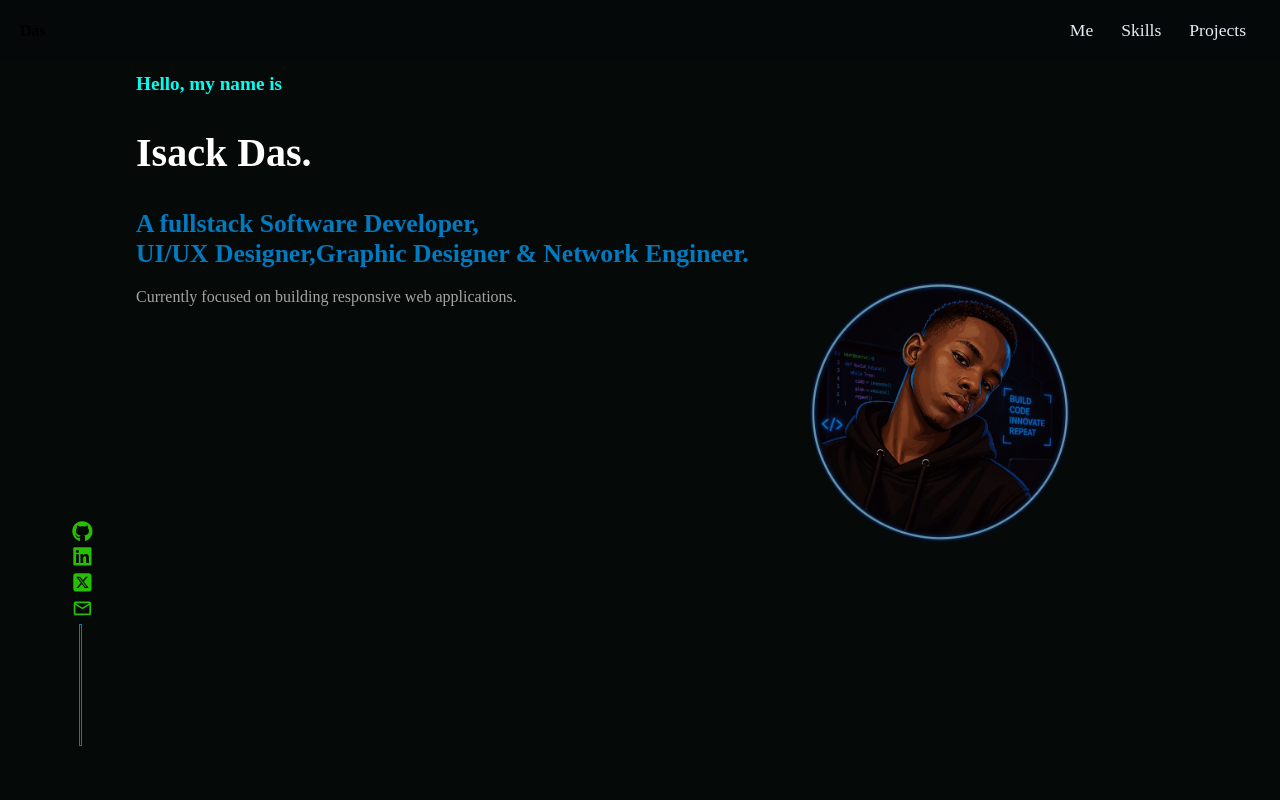
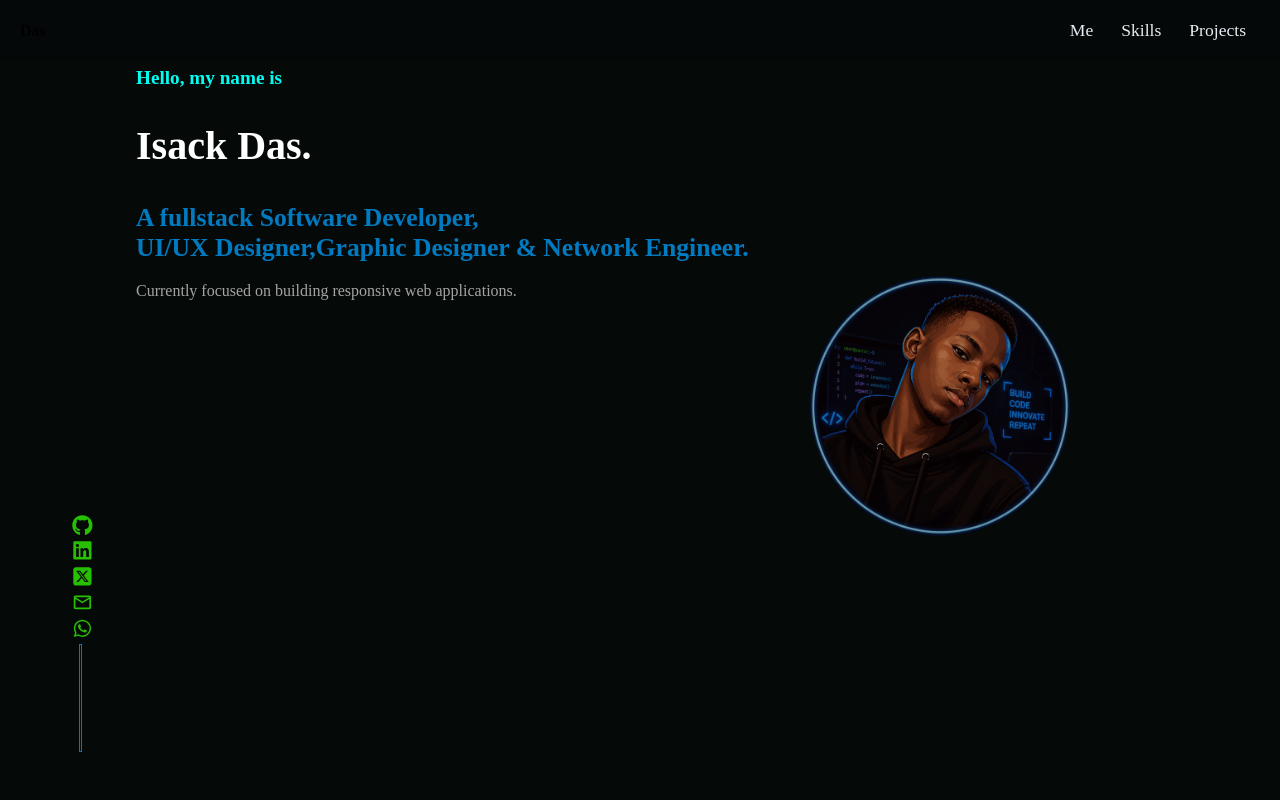
Before and after one commit to zack-das/Isack_Das, a React (Vite) app: page / in a window 1280 px wide. Shown: the top 800 px of the page. Built offline with nearby package versions, Linux system fonts and the light colour scheme.

Commit message:
Include WhatsApp icon in Hero component
Added WhatsApp icon link to the Hero section.

```diff
--- a/src/sections/Hero/Hero.jsx
+++ b/src/sections/Hero/Hero.jsx
@@ -2,7 +2,7 @@
 import './Hero.css';
 import { FaGithub, FaLinkedin } from 'react-icons/fa';
 import { FaSquareXTwitter } from "react-icons/fa6";
-import { MdOutlineMailOutline } from "react-icons/md";
+import { MdOutlineMailOutline, MdWhatsapp } from "react-icons/md";
 
 
  function Hero() {
@@ -30,6 +30,11 @@
                         <li><a href="www.linkedin.com/in/izack-das-6172953b3"><FaLinkedin /></a></li>
                         <li><a href="#"><FaSquareXTwitter /></a></li>
                         <li><a href="mailto:isackdas@gmail.com"><MdOutlineMailOutline /></a></li>
+                        <li>
+                         <a href="https://wa.me/+254711295049" target="_blank" rel="noopener noreferrer">
+                           <MdWhatsapp />
+                         </a>
+                       </li>
                     </ul>
                     <div className="scrollDown"></div>
                 </div>
```
